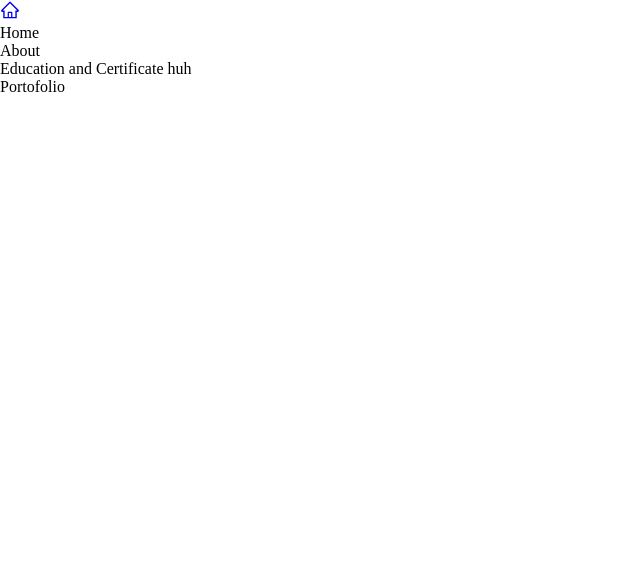
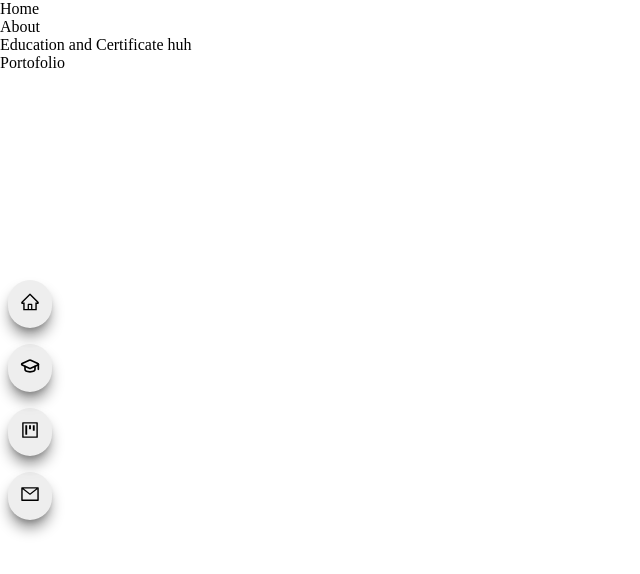
Before and after one commit to habiburahmanrulialif/web-portofolio, a React (Vite) app in the folder frontend/: page / in a window 1280 px wide. Shown: the top 574 px of the page, without its empty margins (0-640 px from the left). Built offline with nearby package versions, Linux system fonts and the light colour scheme.

Commit message:
sidebar finished

```diff
--- a/frontend/src/components/sidebar/Sidebar.jsx
+++ b/frontend/src/components/sidebar/Sidebar.jsx
@@ -46,10 +46,19 @@ const Sidebar = () => {
                 ""
             )}
 
-            <div>
-                <div>
-                    <a href="#main" onClick={handleNav} className="">
+            <div className="sideBar">
+                <div className="sideBarList">
+                    <a href="#main" onClick={handleNav} className="sideBarItem">
                         <AiOutlineHome size={20} />
+                    </a>
+                    <a href="#main" onClick={handleNav} className="sideBarItem">
+                        <LuGraduationCap size={20} />
+                    </a>
+                    <a href="#main" onClick={handleNav} className="sideBarItem">
+                        <AiOutlineProject size={20} />
+                    </a>
+                    <a href="#main" onClick={handleNav} className="sideBarItem">
+                        <AiOutlineMail size={20} />
                     </a>
                 </div>
             </div>
--- a/frontend/src/components/sidebar/sidebar.css
+++ b/frontend/src/components/sidebar/sidebar.css
@@ -45,6 +45,36 @@
     padding-left: 1rem;
 }
 
+.sideBar {
+    display: block;
+    position: fixed;
+    top: 50%;
+    transform: translate(0px, -50%);
+    z-index: 10;
+}
+
+.sideBarList {
+    display: flex;
+    flex-direction: column;
+}
+
+.sideBarItem {
+    border-radius: 9999px;
+    box-shadow: 0 10px 15px -3px gray, 0 4px 6px -4px gray;
+    background-color: rgba(128, 128, 128, 0.137);
+    margin: 0.5rem;
+    padding: 0.75rem;
+    cursor: pointer;
+    color: black;
+}
+
+.sideBarItem:hover {
+    transform: scale(1.2);
+    transition-timing-function: cubic-bezier(0.4, 0, 1, 1);
+    transition-duration: 100ms;
+    box-shadow: 0 10px 15px -3px gray, 0 4px 6px -4px gray;
+}
+
 @media screen and (max-width: 768px) {
     .menuBar {
         display: block;
@@ -61,4 +91,8 @@
         align-items: center;
         z-index: 20;
     }
+
+    .sideBar {
+        display: none;
+    }
 }
```
